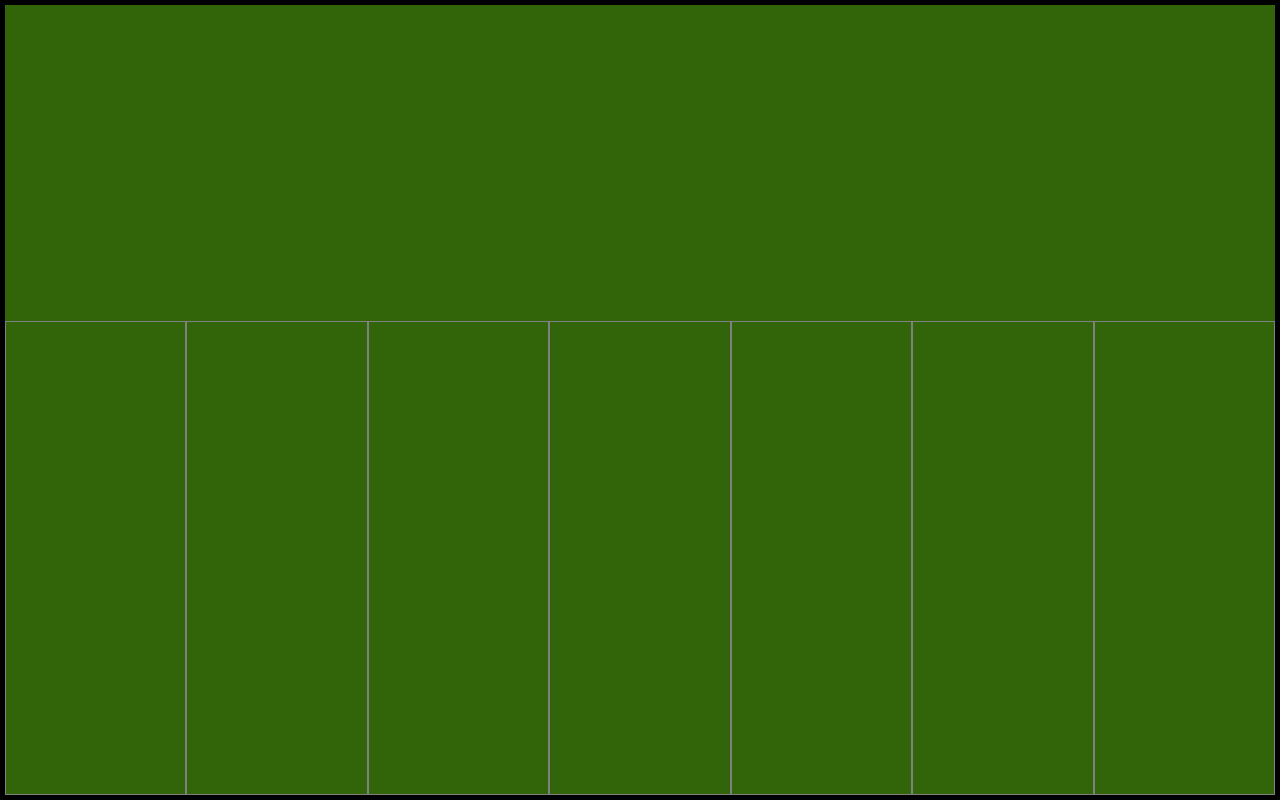
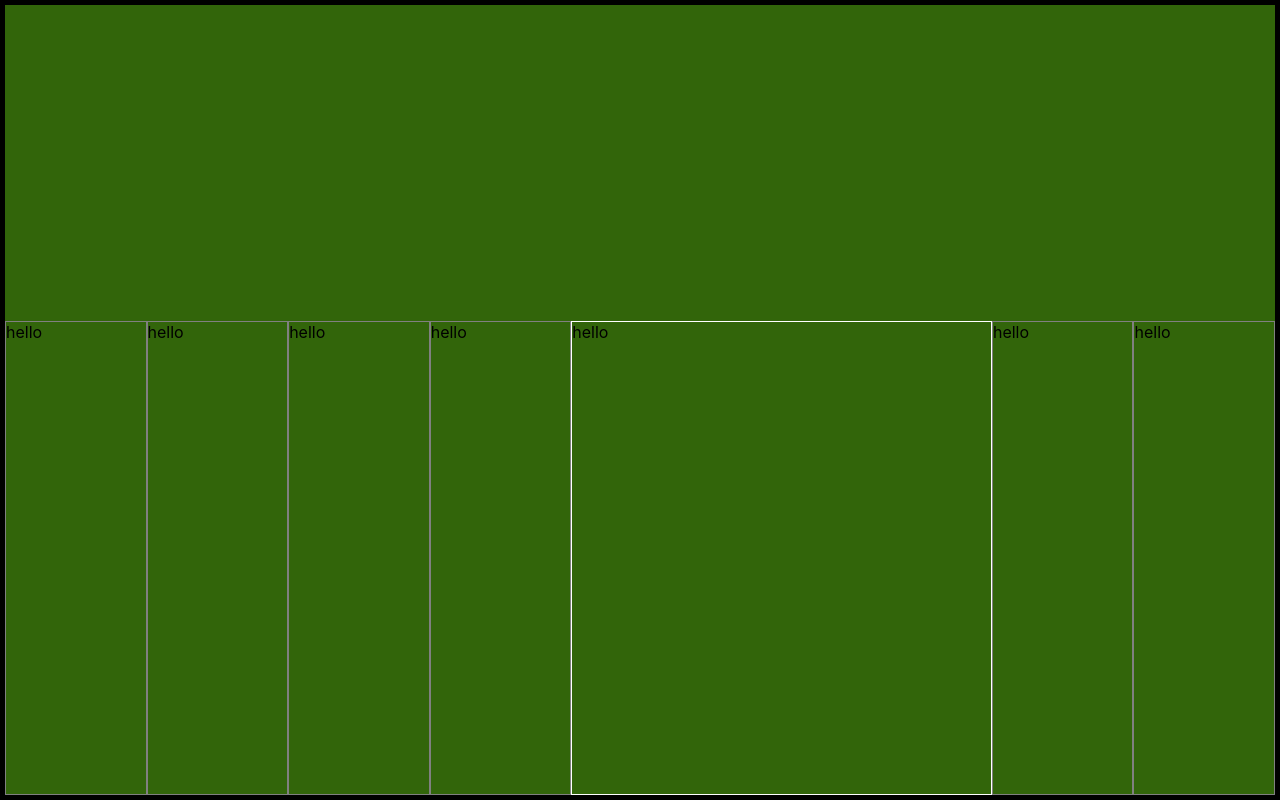
Before and after one commit to mikedowd300/Black-Jack-Single-Screen-Version, a React (Create React App) app: page / in a window 1280 px wide. Built offline with nearby package versions, Linux system fonts and the light colour scheme.

Commit message:
Seat component is complete

```diff
--- a/src/assets/mock-table-scenarios/EmptyTableScenario.js
+++ b/src/assets/mock-table-scenarios/EmptyTableScenario.js
@@ -20,6 +20,7 @@ module.exports = {
       isTaken: false,
       isInHand: false,
       seatNumber: 0,
+      activeSeatIndex: null,
       player: {
         bankRoll : 100,
         wagerSize: 2,
@@ -49,6 +50,7 @@ module.exports = {
       isTaken: false,
       isInHand: false,
       seatNumber: 1,
+      activeSeatIndex: null,
       player: {
         bankRoll : 100,
         wagerSize: 2,
@@ -78,6 +80,7 @@ module.exports = {
       isTaken: false,
       isInHand: false,
       seatNumber: 2,
+      activeSeatIndex: null,
       player: {
         bankRoll : 100,
         wagerSize: 2,
@@ -106,7 +109,8 @@ module.exports = {
       isActive: false,
       isTaken: false,
       isInHand: false,
-      seatNumber: 2,
+      seatNumber: 3,
+      activeSeatIndex: null,
       player: {
         bankRoll : 100,
         wagerSize: 2,
@@ -132,10 +136,11 @@ module.exports = {
       }
     },
     {
-      isActive: false,
+      isActive: true,
       isTaken: false,
       isInHand: false,
       seatNumber: 4,
+      activeSeatIndex: 2,
       player: {
         bankRoll : 100,
         wagerSize: 2,
@@ -165,6 +170,7 @@ module.exports = {
       isTaken: false,
       isInHand: false,
       seatNumber: 5,
+      activeSeatIndex: 5,
       player: {
         bankRoll : 100,
         wagerSize: 2,
@@ -194,6 +200,7 @@ module.exports = {
       isTaken: false,
       isInHand: false,
       seatNumber: 6,
+      activeSeatIndex: null,
       player: {
         bankRoll : 100,
         wagerSize: 2,
--- /dev/null
+++ b/src/components/Seat/Seat.js
@@ -0,0 +1,41 @@
+import React from 'react';
+import './Seat.scss';
+
+const Seat = props =>  {
+  const { isActive, isTaken, isInHand, player, seatNumber, activeSeatIndex } = props.seat;
+  const { updateSeats } = props.actions;
+
+  const updateIsActive = () => {
+    if((activeSeatIndex === seatNumber) !== isActive) {
+      updateSeat({...props.seat, isActive: (activeSeatIndex === seatNumber)})
+    }
+  }
+
+  const updateIsTaken = isTaken => {
+    updateSeat({...props.seat, isTaken})
+  }
+
+  const updatePlayer = player => {
+    updateSeat({...props.seat, ...player});
+  }
+
+  const updateSeat = seat => {
+    updateSeats(seat)
+  }
+
+  const actions = {
+    updateStage: props.updateStage,
+    updateActiveSeatIndex: props.updateActiveSeatIndex,
+    updatePlayer
+  }
+
+  return (
+    <div className={`seat ${isActive ? 'active' : ''}`} onClick={updateIsActive}>
+      <div className="player-wrapper">
+        hello
+      </div>
+    </div>
+  );
+}
+
+export default Seat;
--- /dev/null
+++ b/src/components/Seat/Seat.scss
@@ -0,0 +1,12 @@
+.seat {
+  width: 100%;
+  border: 1px solid grey;
+
+  &:hover, &.active {
+    width: 300%;
+  }
+
+  &.active {
+    border: 1px solid white;
+  }
+}
--- a/src/components/Table/Table.js
+++ b/src/components/Table/Table.js
@@ -1,5 +1,6 @@
 import React, { Component } from 'react';
 import gameStages from './../../utilities/gameStages.enum';
+import Seat from './../Seat/Seat';
 import TableScenario from './../../assets/mock-table-scenarios/EmptyTableScenario.js';
 import './Table.scss';
 
@@ -12,25 +13,26 @@ class Table extends Component {
         seats: [],
         shoe: {},
         dealer: {},
+        stage: '',
       },
     };
 
     this.updateActiveSeatIndex = this.updateActiveSeatIndex.bind(this);
     this.updateStage = this.updateStage.bind(this);
     this.updateDealer = this.updateDealer.bind(this);
-    this.updateTable = this.updateTable.bind(this);
+    this.updateSeats = this.updateSeats.bind(this);
     this.updateTable = this.updateTable.bind(this);
   }
 
   componentDidMount() {
-    //This is where the API call is going to happen
+    //This is where the API call is going to happen - NOPE - ITS GONNA BE IN THE PARENT
     const newTable = TableScenario;
     const { activeSeatIndex, seats, shoe, dealer } = newTable;
     this.updateTable({ ...this.state.table, activeSeatIndex, seats, shoe, dealer });
   }
 
-  updateActiveSeatIndex(seatIndex) {
-    this.updateTable({ ...this.state.table, seatIndex })
+  updateActiveSeatIndex(activeSeatIndex) {
+    this.updateTable({ ...this.state.table, activeSeatIndex })
   }
 
   updateStage(stage) {
@@ -44,7 +46,7 @@ class Table extends Component {
   updateSeats(seat) {
     const newSeats = Object.assign([], this.state.table.seats);
     newSeats[seat.seatNumber] = seat;
-    this.updateSeats({ ...this.state.table, newSeats })
+    this.updateTable({ ...this.state.table, seats: newSeats })
   }
 
   updateTable(table) {
@@ -52,12 +54,20 @@ class Table extends Component {
   }
 
   render() {
-    console.log(this.state.table);
+    const actions = {
+      updateActiveSeatIndex: this.updateActiveSeatIndex,
+      updateStage: this.updateStage,
+      updateSeats: this.updateSeats,
+    }
 
     const { seats, activeSeatIndex, dealer } = this.state.table;
 
-    //When Seat is created replace the divs with the seat component
-    const seatElems = seats.map((seat, i) => <div key={`seat-${i}`} className="seat-wrapper"></div>);
+    const seatElems = seats.map((seat, i) => <Seat
+        key={`seat-${i}`}
+        seat={seat}
+        updateSeats={this.updateSeats}
+        actions={actions}
+      />);
 
     return (
       <div className="table">
--- a/src/components/Table/Table.scss
+++ b/src/components/Table/Table.scss
@@ -17,14 +17,5 @@
     height: 60%;
     display: flex;
     flex-wrap: nowrap;
-
-    .seat-wrapper {
-      width: 100%;
-      border: 1px solid grey;
-
-      &:hover, .active-seat {
-        width: 300%;
-      }
-    }
   }
 }
```
